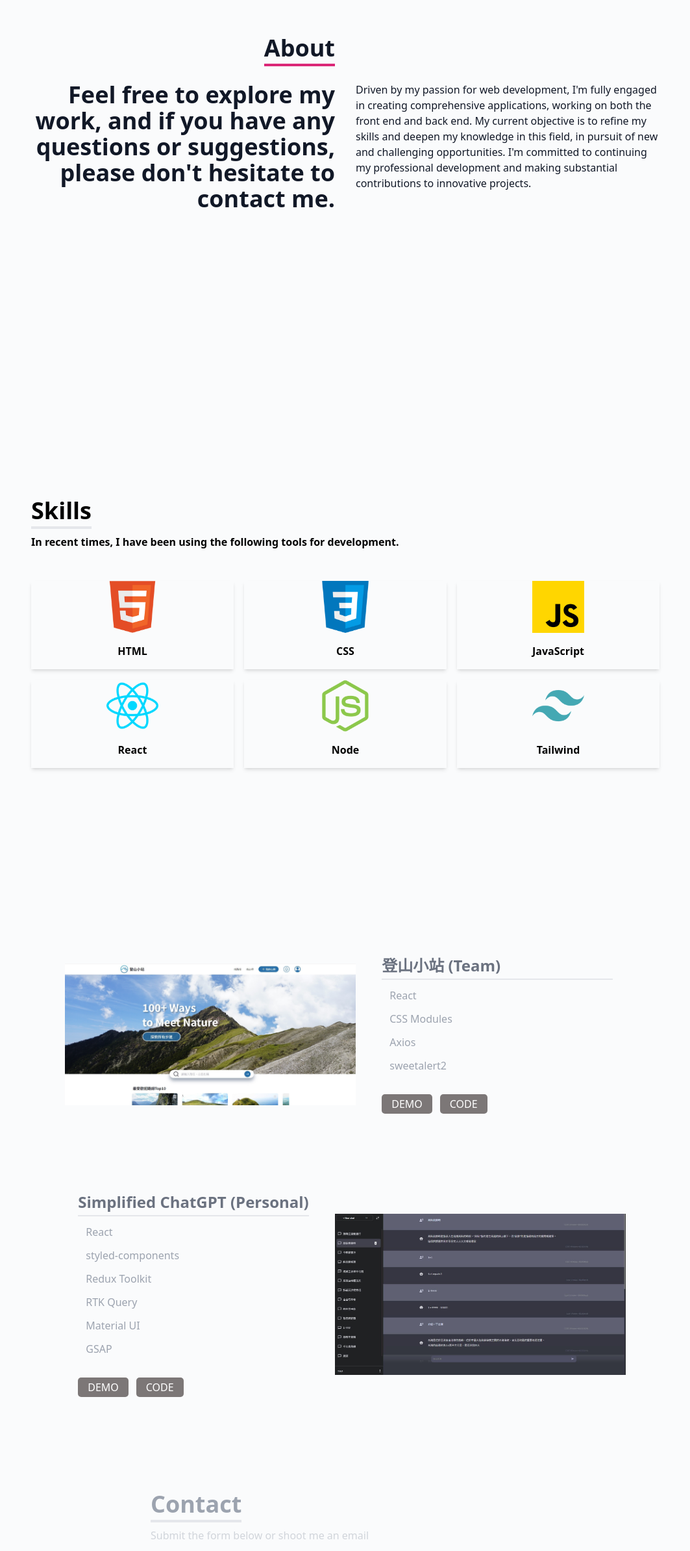
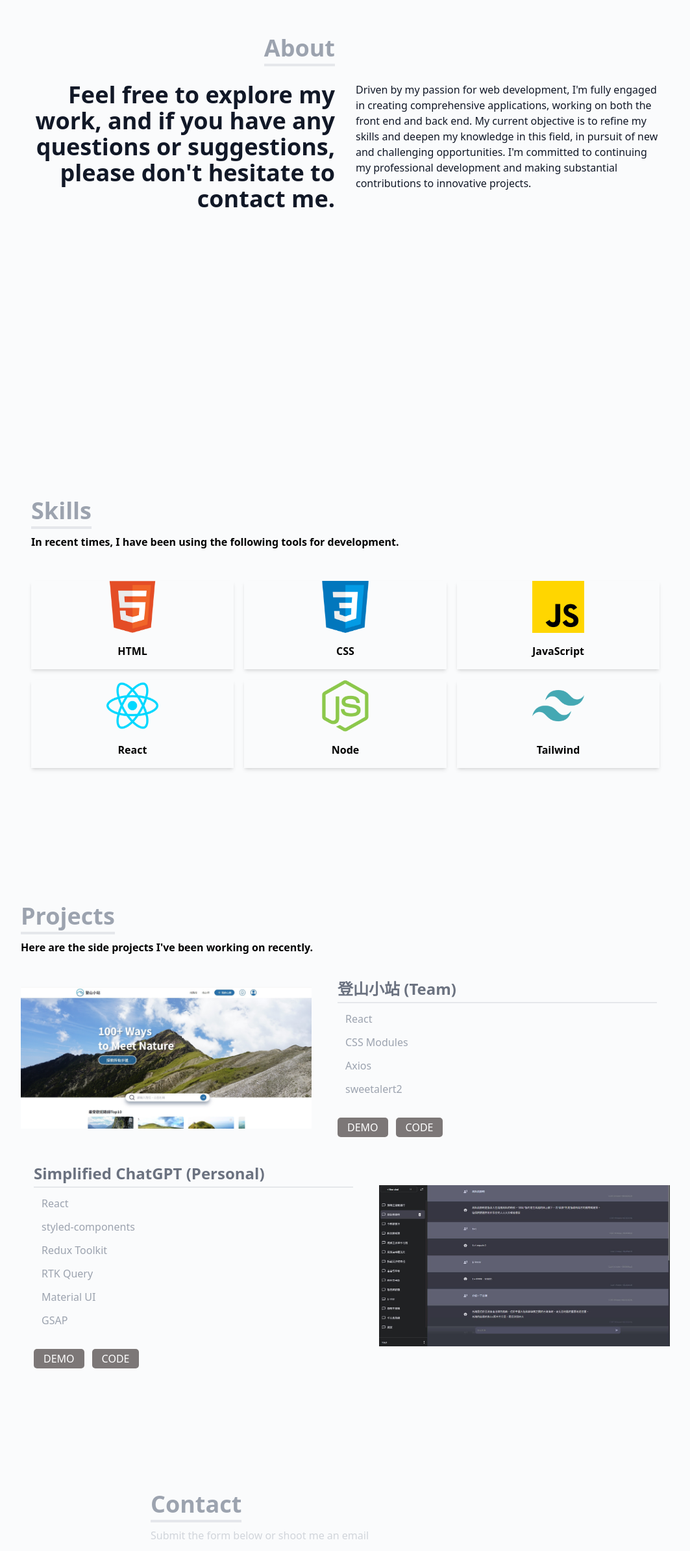
Before and after one commit to ywcheng1207/personal-profile, a React (Vite) app: page / in a window 1280 px wide. Shown: the part 1010-3397 px from the top of the page at 65% size, without its empty margins (108-1171 px from the left). Built offline with nearby package versions, Linux system fonts and the light colour scheme.

Commit message:
modify title style

```diff
--- a/src/components/About/About.jsx
+++ b/src/components/About/About.jsx
@@ -4,7 +4,7 @@ const About = () => {
       <div className="flex flex-col justify-center items-center w-full h-full">
         <div className="max-w-[1000px] w-full  grid sm:grid-cols-2 gap-8 px-4">
           <div className="sm:text-right">
-            <p className="text-4xl font-bold inline border-b-4 border-pink-600">About</p>
+            <p className="text-4xl font-bold inline border-b-4 border-gray-200 text-gray-400">About</p>
           </div>
           <div>
           </div>
--- a/src/components/Projects/Projects.jsx
+++ b/src/components/Projects/Projects.jsx
@@ -4,8 +4,12 @@ import gptClone from '@/assets/gpt-screenshot.JPG'
 //
 const Projects = () => {
   return (
-    <div name='Projects' className="w-full min-h-screen flex justify-center items-center bg-[#FAFBFC] dark:bg-[#0f0f0f] ">
-      <div className="max-w-screen-lg mx-auto mt-10 flex flex-col gap-20">
+    <div name='Projects' className="w-full min-h-screen  bg-[#FAFBFC] dark:bg-[#0f0f0f] ">
+      <div className=" max-w-[1000px] mx-auto  flex flex-col">
+        <div>
+          <p className='text-4xl font-bold inline border-b-4 border-gray-200 text-gray-400'>Projects</p>
+          <p className='py-4 font-bold dark:text-gray-300'>Here are the side projects I've been working on recently.</p>
+        </div>
         {/* p1 */}
         <div className='md:flex gap-5 dark:text-white'>
           <div className='flex items-center justify-center'>
--- a/src/components/Skills/Skills.jsx
+++ b/src/components/Skills/Skills.jsx
@@ -31,7 +31,7 @@ const Skills = () => {
     <div name='Skills' className='w-full h-screen bg-[#fafbfc] font-bold dark:text-gray-300 dark:bg-[#0f0f0f]'>
       <div className='max-w-[1000px] mx-auto p-4 flex flex-col justify-center w-full h-full'>
         <div>
-          <p className='text-4xl font-bold inline border-b-4'>Skills</p>
+          <p className='text-4xl font-bold inline border-b-4 border-gray-200 text-gray-400'>Skills</p>
           <p className='py-4'>In recent times, I have been using the following tools for development.</p>
         </div>
 
```
